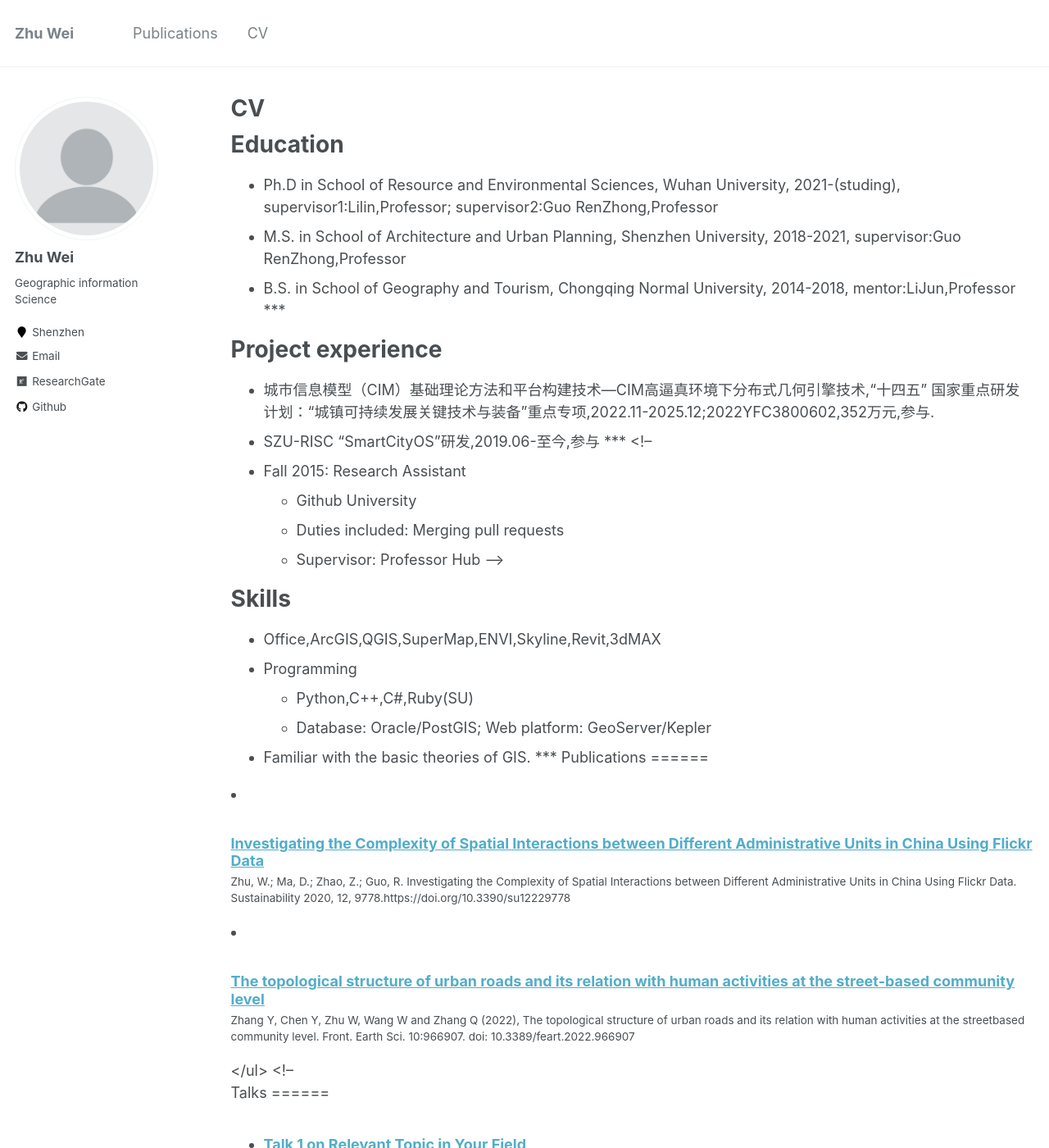
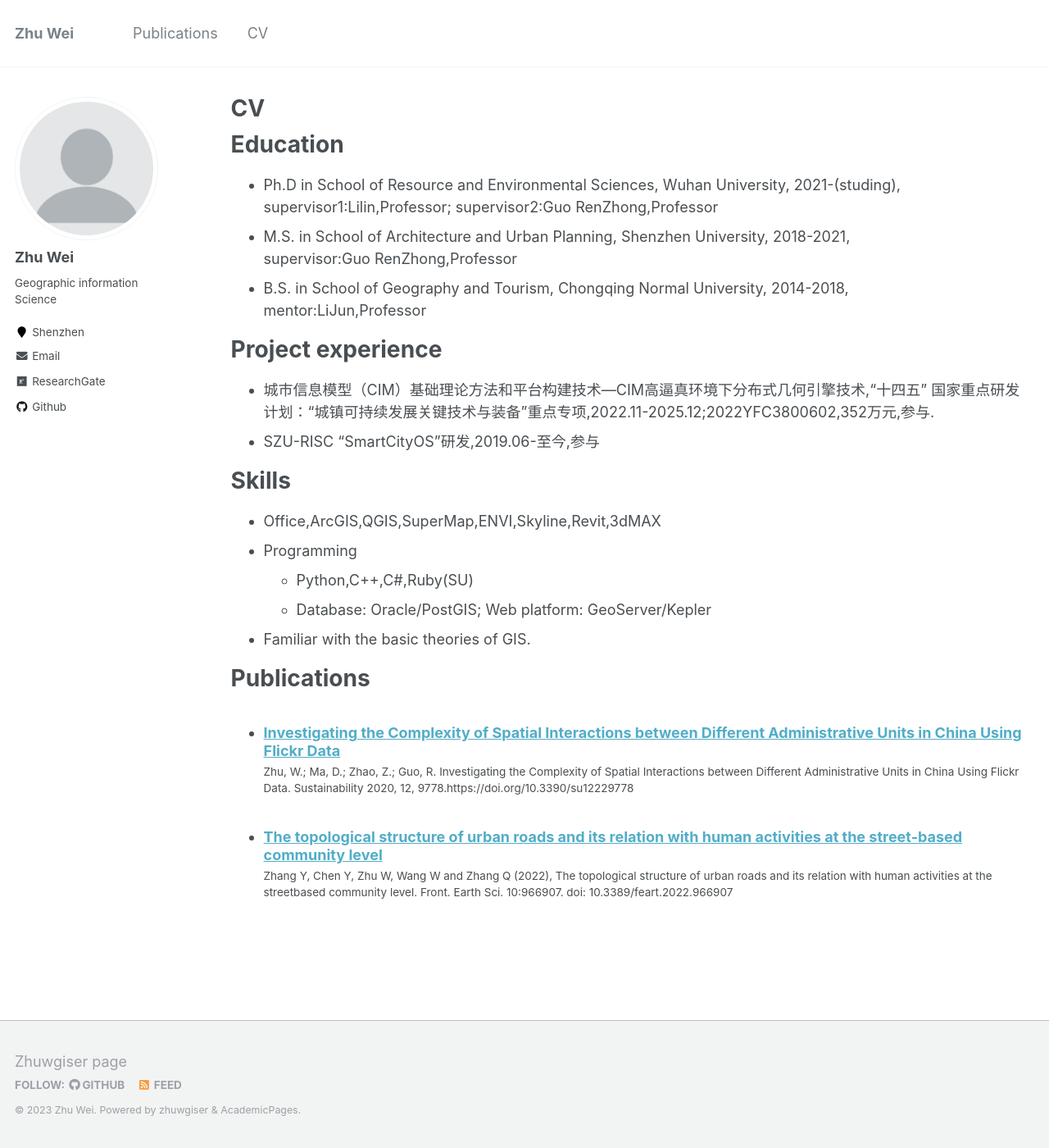
Before and after one commit to Zhuwgiser/zhuwgiser.github.io, a Jekyll site: the page built from _pages/cv.md, in a window 1280 px wide and 1400 px high. Shown: the whole window at 82% size. Built offline with Jekyll 4.4.1, drawn with Linux system fonts in a browser that asks for light colours; some of the changed text lies outside the part shown.

Commit message:
update cv.md

```diff
--- a/_includes/author-profile.html
+++ b/_includes/author-profile.html
@@ -32,7 +32,7 @@
         <li><a href="{{ author.uri }}"><i class="fas fa-fw fa-link" aria-hidden="true"></i> {{ site.data.ui-text[site.locale].website_label | default: "Website" }}</a></li>
       {% endif %}
       {% if author.email %}
-        <li><a href="mailto:{{ author.email }}"><i class="fas fa-fw fa-envelope" aria-hidden="true"></i> {{ site.data.ui-text[site.locale].email_label | default: "author.email" }}</a></li>
+        <li><a href="mailto:{{ author.email }}"><i class="fas fa-fw fa-envelope" aria-hidden="true"></i> {{ site.data.ui-text[site.locale].email_label | default: "zhuwgiser@foxmail.com" }}</a></li>
       {% endif %}
       {% if author.keybase %}
         <li><a href="https://keybase.io/{{ author.keybase }}"><i class="fas fa-fw fa-key" aria-hidden="true"></i> Keybase</a></li>
--- a/_pages/cv.md
+++ b/_pages/cv.md
@@ -11,20 +11,22 @@ redirect_from:
 
 Education
 ======
-* Ph.D in School of Resource and Environmental Sciences, Wuhan University, 2021-(studing),
-	supervisor1:Lilin,Professor; supervisor2:Guo RenZhong,Professor
-* M.S. in School of Architecture and Urban Planning, Shenzhen University, 2018-2021,
+* Ph.D in School of Resource and Environmental Sciences, Wuhan University, 2021-(studing),<br />
+supervisor1:Lilin,Professor; supervisor2:Guo RenZhong,Professor
+* M.S. in School of Architecture and Urban Planning, Shenzhen University, 2018-2021,<br />
 	supervisor:Guo RenZhong,Professor
-* B.S. in School of Geography and Tourism, Chongqing Normal University, 2014-2018,
+* B.S. in School of Geography and Tourism, Chongqing Normal University, 2014-2018,<br />
 	mentor:LiJun,Professor
-***
+
+
 <!-- 注释 -->
 
 Project experience
 ======
 * 城市信息模型（CIM）基础理论方法和平台构建技术—CIM高逼真环境下分布式几何引擎技术,“十四五” 国家重点研发计划：“城镇可持续发展关键技术与装备”重点专项,2022.11-2025.12;2022YFC3800602,352万元,参与.
 * SZU-RISC “SmartCityOS”研发,2019.06-至今,参与
-***
+
+
 <!--
 * Fall 2015: Research Assistant
   * Github University
@@ -39,12 +41,14 @@ Skills
   * Python,C++,C#,Ruby(SU)
   * Database: Oracle/PostGIS; Web platform: GeoServer/Kepler
 * Familiar with the basic theories of GIS.
-***
+
+
 Publications
 ======
   <ul>{% for post in site.publications %}
     {% include archive-single-cv.html %}
   {% endfor %}</ul>
+
 <!--
 Talks
 ======
```
